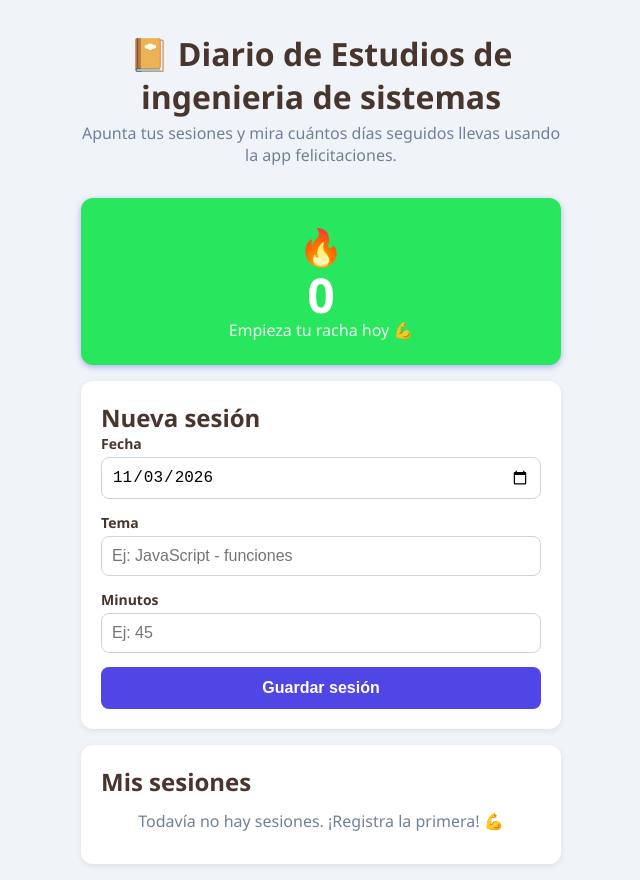
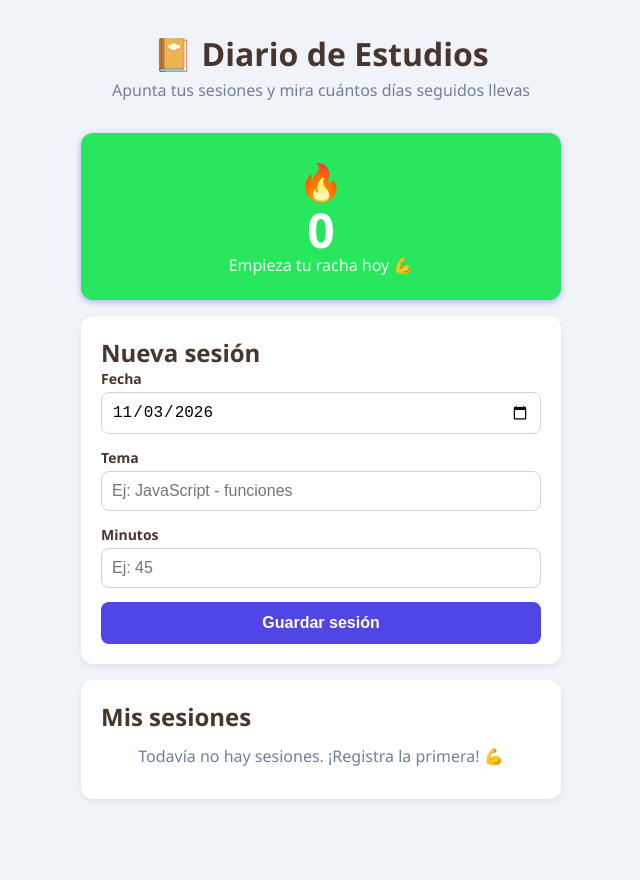
Before and after one commit to 210219792008/diario-de-estudio, a plain HTML site: page index.html in a window 1280 px wide. Shown: the whole page, without its empty margins (319-959 px from the left). After the commit the page ends 815 px from the top, so only its background shows below. Drawn offline with Linux system fonts and the light colour scheme.

Commit message:
Ajustes de titulo y subtitulo

```diff
--- a/index.html
+++ b/index.html
@@ -10,8 +10,8 @@
   <main class="contenedor">
 
     <header>
-      <h1>📔 Diario de Estudios de ingenieria de sistemas</h1>
-      <p class="subtitulo">Apunta tus sesiones y mira cuántos días seguidos llevas usando la app felicitaciones.</p>
+      <h1>📔 Diario de Estudios</h1>
+      <p class="subtitulo">Apunta tus sesiones y mira cuántos días seguidos llevas</p>
     </header>
 
     <!-- Tarjeta con la racha (días seguidos estudiando) -->
```
